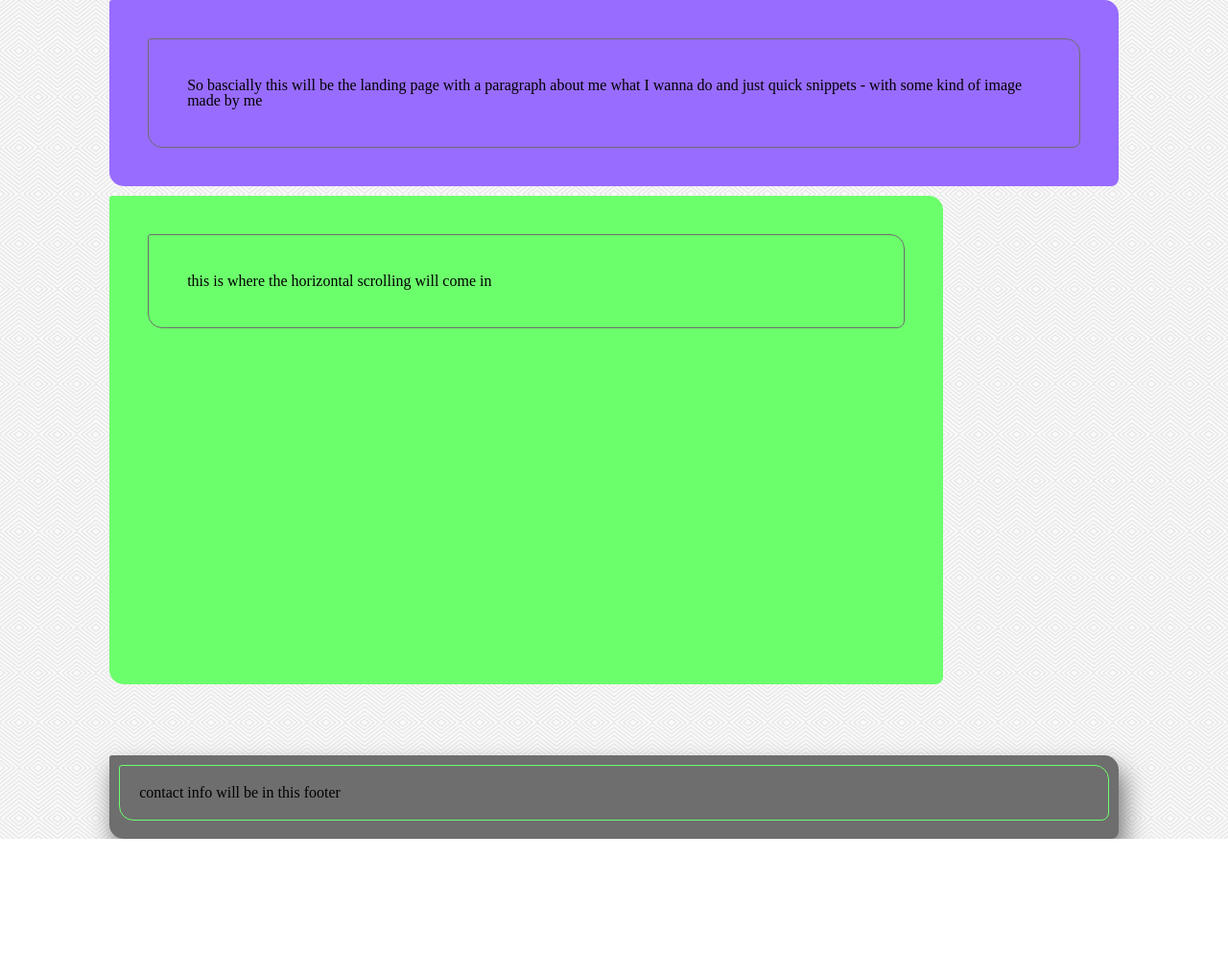
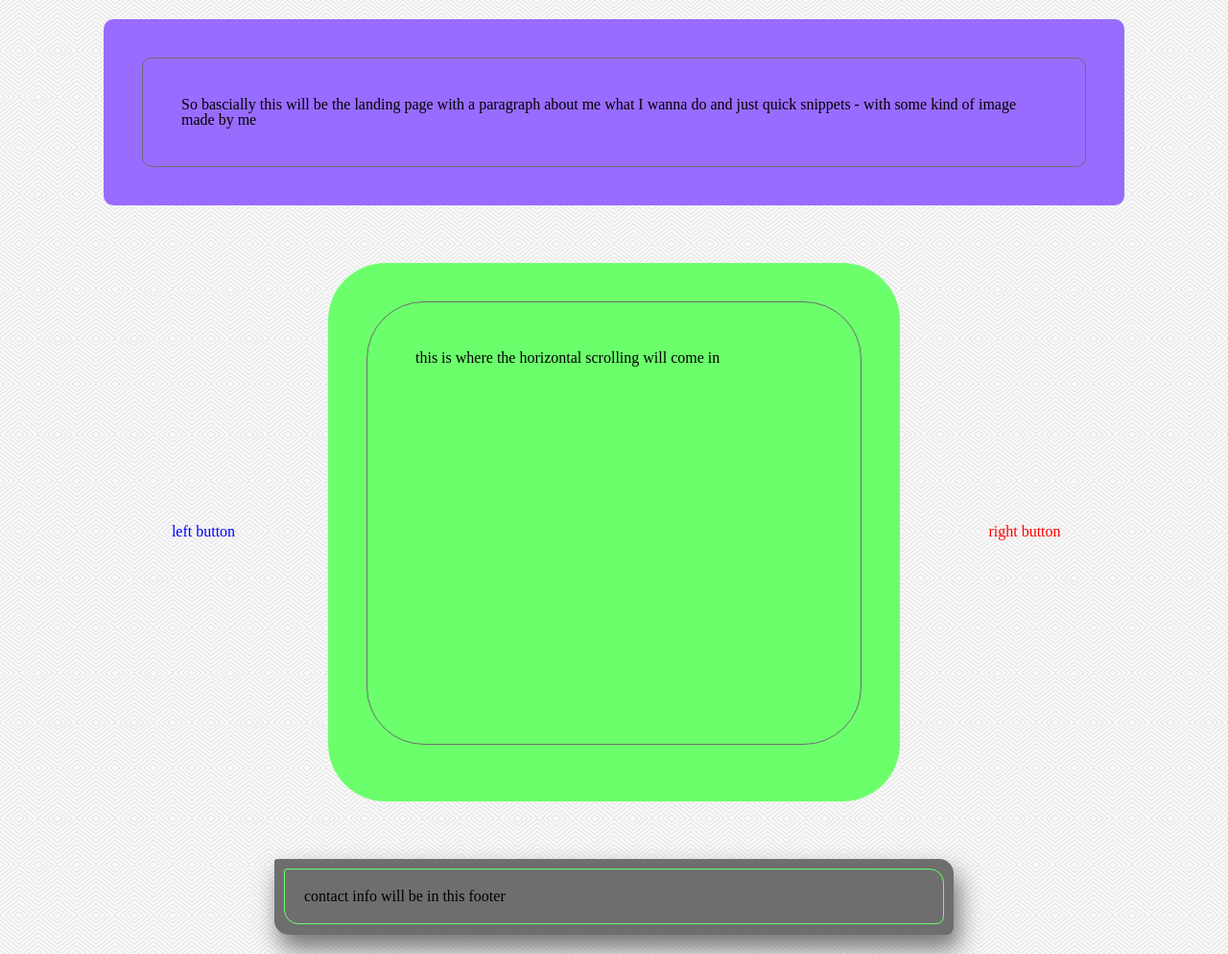
Before and after one commit to ajbarbati/Portfolio_Site, a plain HTML site: page Main.html in a window 1280 px wide. Shown: the whole page at 96% size. Before the commit the page ends 874 px from the top, so only its background shows below. Drawn offline with Linux system fonts and the light colour scheme.

Commit message:
3 cols -> 5 cols layout

```diff
--- a/Main.html
+++ b/Main.html
@@ -15,9 +15,15 @@
                 what I wanna do and just quick snippets - with some kind of image made by me
             </p>
         </header>
+        <div id="leftBtn">
+                left button
+            </div>
         <main>
             <p>this is where the horizontal scrolling will come in</p>
         </main>
+        <div id="rightBtn">
+                right button
+            </div>
         <footer>
             <p>contact info will be in this footer</p>
         </footer>
--- a/assets/css/style.css
+++ b/assets/css/style.css
@@ -6,31 +6,34 @@ body {
 
 article {
     display: grid;
-    grid-gap: 10px;
+    grid-gap: 20px;
     align-content: center;
     justify-content: center;
+    justify-items: center;
     width: 100%;
     height: auto;
     grid-template-areas:
-    ". header header ."
-    ". main main ."
-    ". footer footer.";
-    grid-template-columns: 1fr 5fr 5fr 1fr;
+    ". header header header ."
+    ". leftBtn main rightBtn ."
+    ". . footer . .";
+    grid-template-columns: 10% 10% 5fr 10% 10%;
     grid-template-rows: 1fr 3fr 10%;
 }
 
 /* ---- HEADER ---- */
 header {
     grid-area: header;
+    margin-top: 20px;
     align-self: center;
     background-color: #986cff;
-    border-radius: 3px 15px 8px;
+    border-radius: 10px;
     padding: 40px;
+    width: 100%;
 }
 
 header > p {
     border: 1.5px #6e6e6e solid;
-    border-radius: 3px 15px 8px;
+    border-radius: 10px;
     padding: 40px;
 }
 /* ---- HEADER ---- */
@@ -39,25 +42,46 @@ header > p {
 /* ---- MAIN ---- */
 main {
     grid-area: main;
+    place-self: center;
     position: relative;
     width: 75%;
     height: 75%;
     background-color:#6cff6c;
-    border-radius: 3px 15px 8px;
+    border-radius: 60px;
     padding: 40px;
 }
 
 main > p {
     border: 1.5px #6e6e6e solid;
-    border-radius: 3px 15px 8px;
-    padding: 40px;
+    border-radius: 60px;
+    padding: 50px;
+    height: 75%;
 }
 /* ---- MAIN ---- */
 
+/* ---- BUTTONS ---- */
+#leftBtn {
+    grid-area: leftBtn;
+    place-self: center;
+    justify-self: center;
+    position: relative;
+    color: blue;
+}
+
+#rightBtn {
+    grid-area: rightBtn;
+    place-self: center;
+    justify-self: center;
+    position: relative;
+    color: red;
+}
+/* ---- BUTTONS ---- */
 
 /* ---- FOOTER ---- */
 footer {
     grid-area: footer;
+    width: 100%;
+    margin-bottom: 20px;
     align-content: baseline;
     padding: 10px;
     border-radius: 3px 15px 8px;
```
